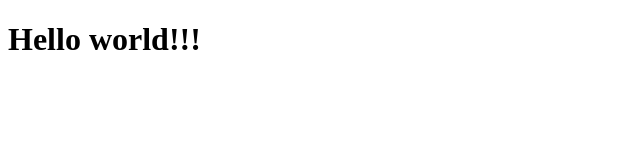
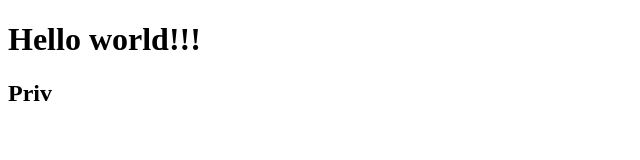
Before and after one commit to nkeyy0/test, a plain HTML site: page index.html in a window 1280 px wide. Shown: the full height of the page, 0-640 px from the left. Drawn offline with Linux system fonts and the light colour scheme.

Commit message:
h2 tad add

```diff
--- a/index.html
+++ b/index.html
@@ -7,7 +7,7 @@
 </head>
 <body>
     <h1>Hello world!!!</h1>
-
+    <h2>Priv</h2>
     <script src="js/script.js"></script>
 </body>
 </html>
```
